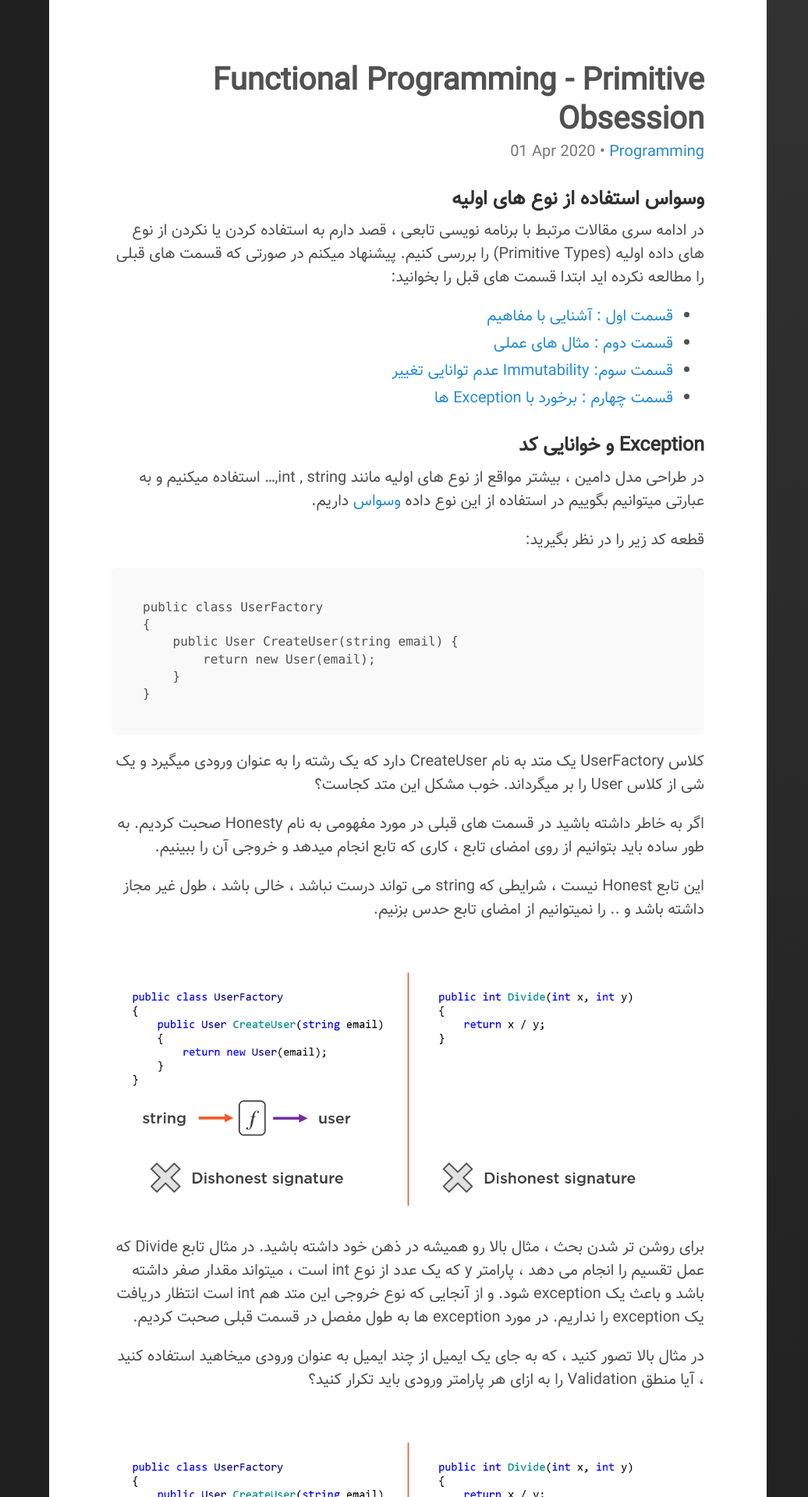
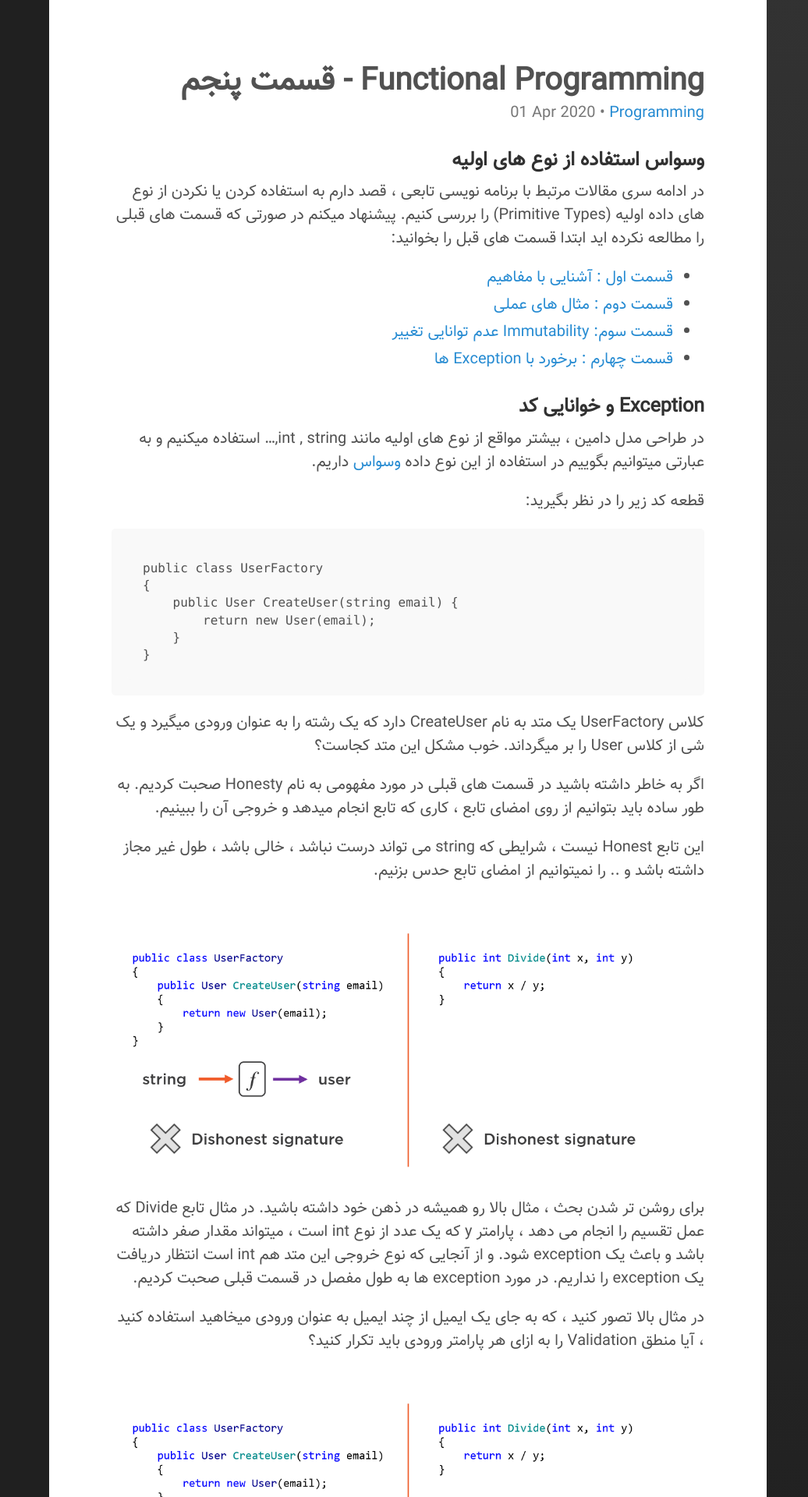
Before and after one commit to 1saeedsalehi/1saeedsalehi.github.io, a Jekyll site: the page built from _posts/2020-04-01-functional-programming-5-primitive-obsession.md, in a window 1280 px wide. Shown: the top 1920 px of the page at 78% size, without its empty margins (244-1280 px from the left). Built offline with Jekyll 4.4.1, drawn with Linux system fonts in a browser that asks for light colours.

Commit message:
change title

```diff
--- a/_posts/2020-04-01-functional-programming-5-primitive-obsession.md
+++ b/_posts/2020-04-01-functional-programming-5-primitive-obsession.md
@@ -1,6 +1,6 @@
 ---
 layout: post
-title:   Functional Programming - Primitive Obsession
+title:   Functional Programming - قسمت پنجم
 categories:
   - Programming
 tags:
```
